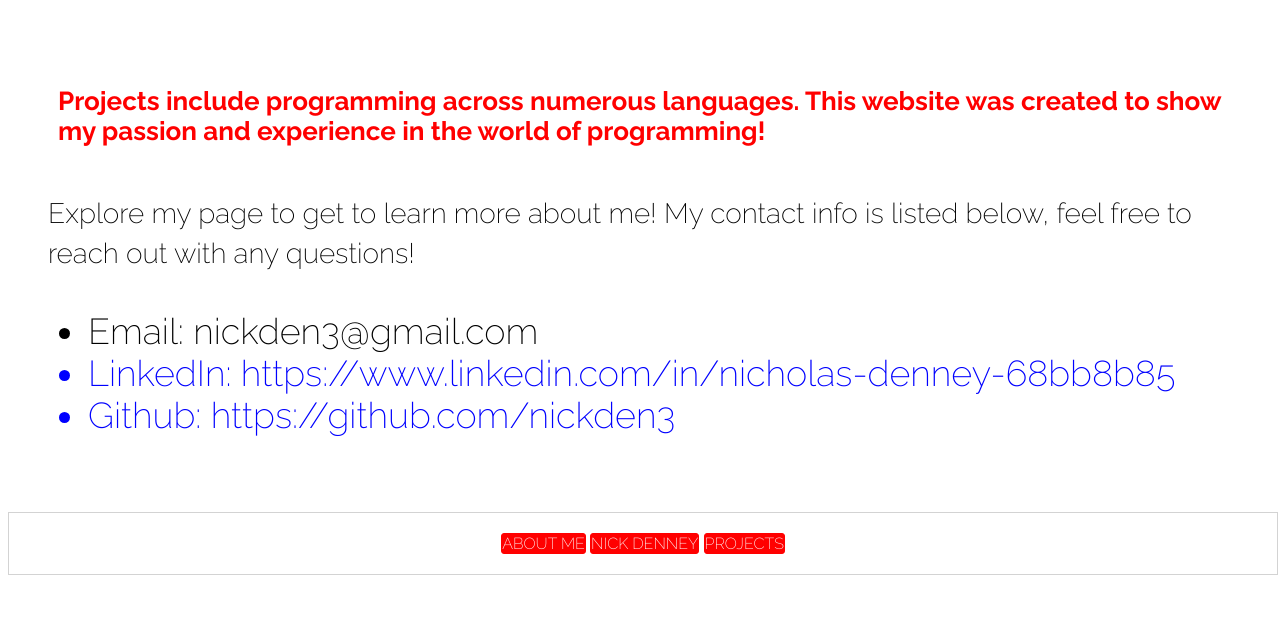
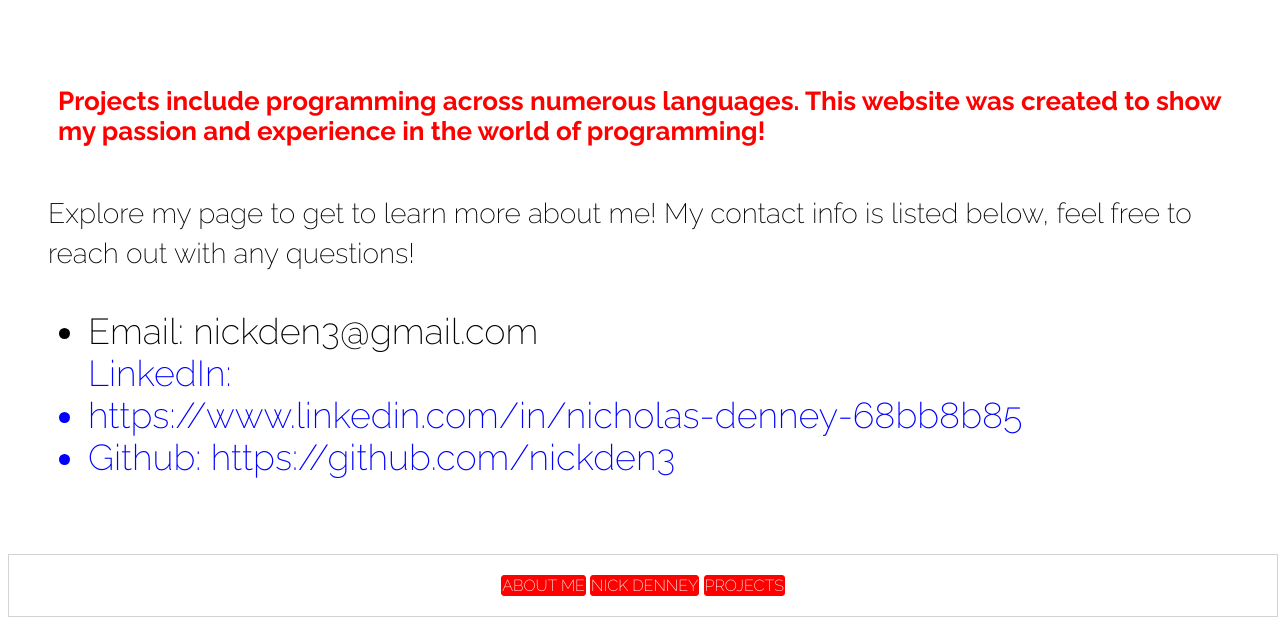
Before and after one commit to nickden3/nickden3-cc.github.io, a Jekyll site: the page index.html, which Jekyll copies as it is, in a window 1280 px wide. Shown: the part 549-1174 px from the top of the page. Built offline with Jekyll 4.4.1, drawn with Linux system fonts in a browser that asks for light colours; before the commit the page ends 1132 px from its top, so only the background shows below that; part of the change alters nothing that is shown.

```diff
--- a/index.html
+++ b/index.html
@@ -39,7 +39,7 @@
     </p>
     <ul class = "projects">
       <li>Email: nickden3@gmail.com</li>
-      <a href = "https://www.linkedin.com/in/nicholas-denney-68bb8b85/"><li>LinkedIn: https://www.linkedin.com/in/nicholas-denney-68bb8b85</li></a>
+      <a href = "https://www.linkedin.com/in/nicholas-denney-68bb8b85/">LinkedIn: <li>https://www.linkedin.com/in/nicholas-denney-68bb8b85</li></a>
       <a href = "https://github.com/nickden3"><li>Github: https://github.com/nickden3</li></a>
     </ul>
   </div>
```
